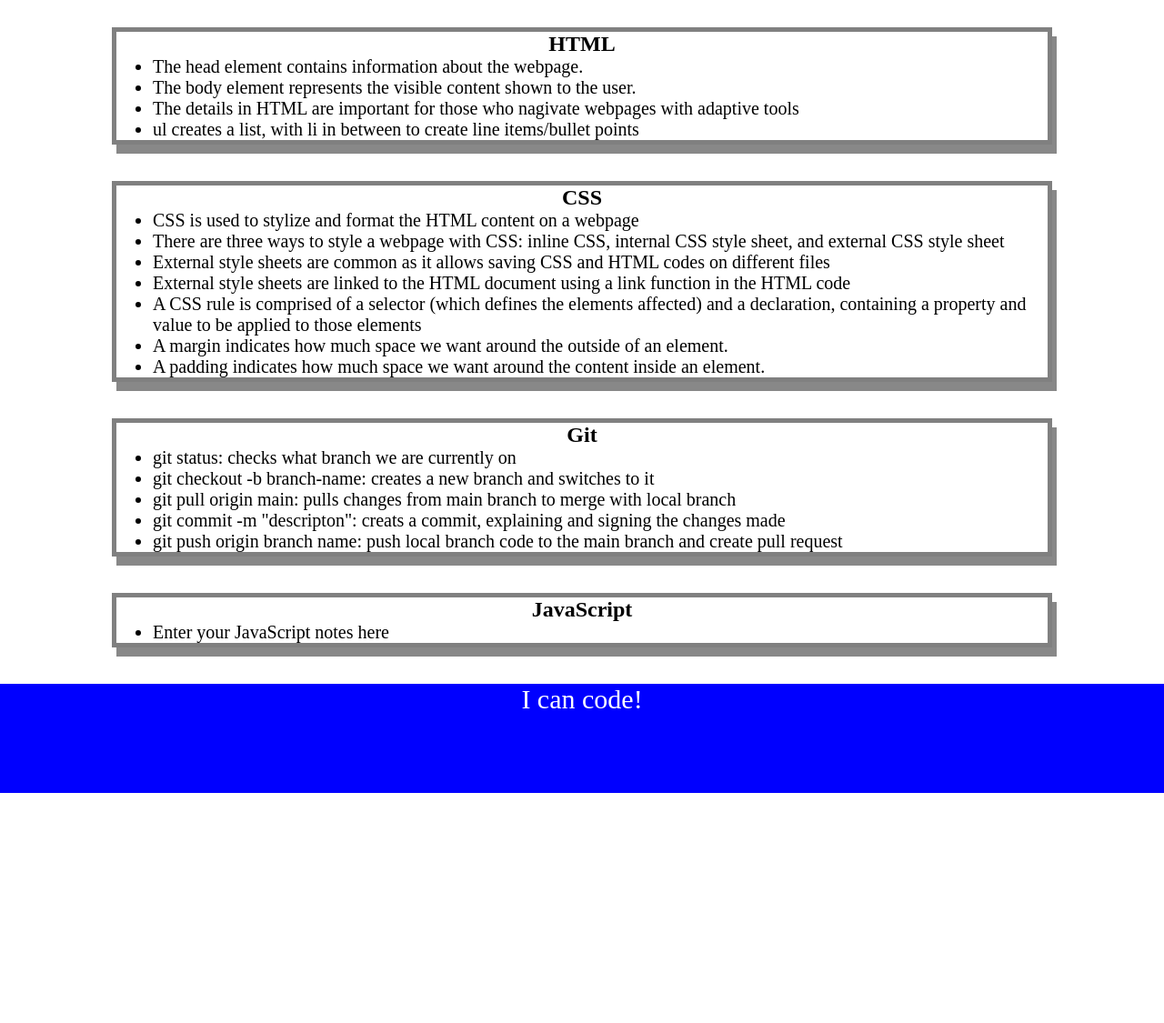
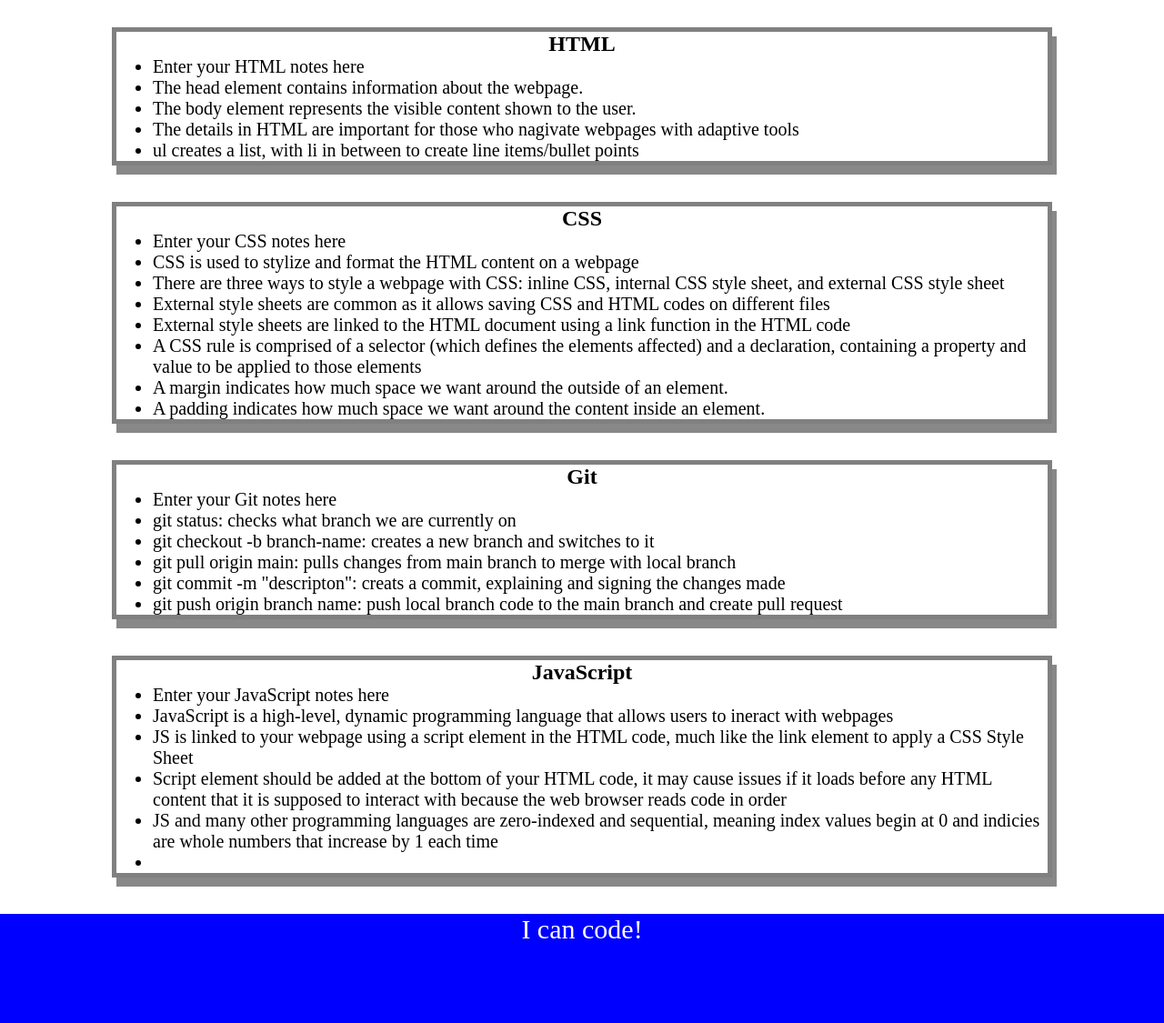
Before and after one commit to DevynJohnson/prework-study-guide, a plain HTML site: page prework-study-guide/index.html in a window 1280 px wide. Shown: the part 130-1255 px from the top of the page at 91% size. Before the commit the page ends 1002 px from the top, so only its background shows below. Drawn offline with Linux system fonts and the light colour scheme.

Commit message:
add JS to project

```diff
--- /dev/null
+++ b/prework-study-guide/assets/script.js
@@ -0,0 +1,17 @@
+const topics = ['HTML', 'CSS', 'Git', 'JavaScript'];
+for (let x = 0; x < topics.length; x++) {
+    console.log(topics[x]);
+   }
+/*
+if (topic === 'HTML') {
+  console.log("Let's study HTML!");
+} else if (topic === 'CSS') {
+  console.log("Let's study CSS!");
+} else if (topic === 'Git') {
+  console.log("Let's study Git!");
+} else if (topic === 'JavaScript') {
+  console.log("Let's study JavaScript!");
+} else {
+  console.log('Please try again!');
+}
+*/
--- a/prework-study-guide/index.html
+++ b/prework-study-guide/index.html
@@ -11,11 +11,13 @@
     <header id="top">
       <h1>Prework Study Guide</h1>
       <img src="./assets/bowtie-cat.png" alt="Profile image of cat wearing a bow tie." />
+      <h2>✨ Open the Console to See What's Happening ✨</h2>
     </header>
     <main>
       <section class="card" id="html-section">
         <h2>HTML</h2>
      <ul>
+       <li>Enter your HTML notes here</li>
        <li>The head element contains information about the webpage.</li>
        <li>The body element represents the visible content shown to the user.</li>
        <li>The details in HTML are important for those who nagivate webpages with adaptive tools</li>
@@ -26,6 +28,7 @@
       <section class="card" id="css-section">
           <h2>CSS</h2>
         <ul>
+          <li>Enter your CSS notes here</li>
           <li>CSS is used to stylize and format the HTML content on a webpage</li>
           <li>There are three ways to style a webpage with CSS: inline CSS, internal CSS style sheet, and external CSS style sheet</li>
           <li>External style sheets are common as it allows saving CSS and HTML codes on different files</li>
@@ -39,6 +42,7 @@
       <section class="card" id="git-section">
         <h2>Git</h2>
      <ul>
+      <li>Enter your Git notes here</li>
       <li>git status: checks what branch we are currently on</li>
       <li>git checkout -b branch-name: creates a new branch and switches to it</li>
       <li>git pull origin main: pulls changes from main branch to merge with local branch</li>
@@ -51,6 +55,11 @@
         <h2>JavaScript</h2>
      <ul>
        <li>Enter your JavaScript notes here</li>
+       <li>JavaScript is a high-level, dynamic programming language that allows users to ineract with webpages</li>
+       <li>JS is linked to your webpage using a script element in the HTML code, much like the link element to apply a CSS Style Sheet</li>
+       <li>Script element should be added at the bottom of your HTML code, it may cause issues if it loads before any HTML content that it is supposed to interact with because the web browser reads code in order</li>
+       <li>JS and many other programming languages are zero-indexed and sequential, meaning index values begin at 0 and indicies are whole numbers that increase by 1 each time </li>
+       <li>
      </ul>
       </section>
     </main>
@@ -58,5 +67,6 @@
     <footer>
       <p>I can code!</p>
     </footer>
+    <script src="./assets/script.js"></script>
   </body>
 </html>
```
